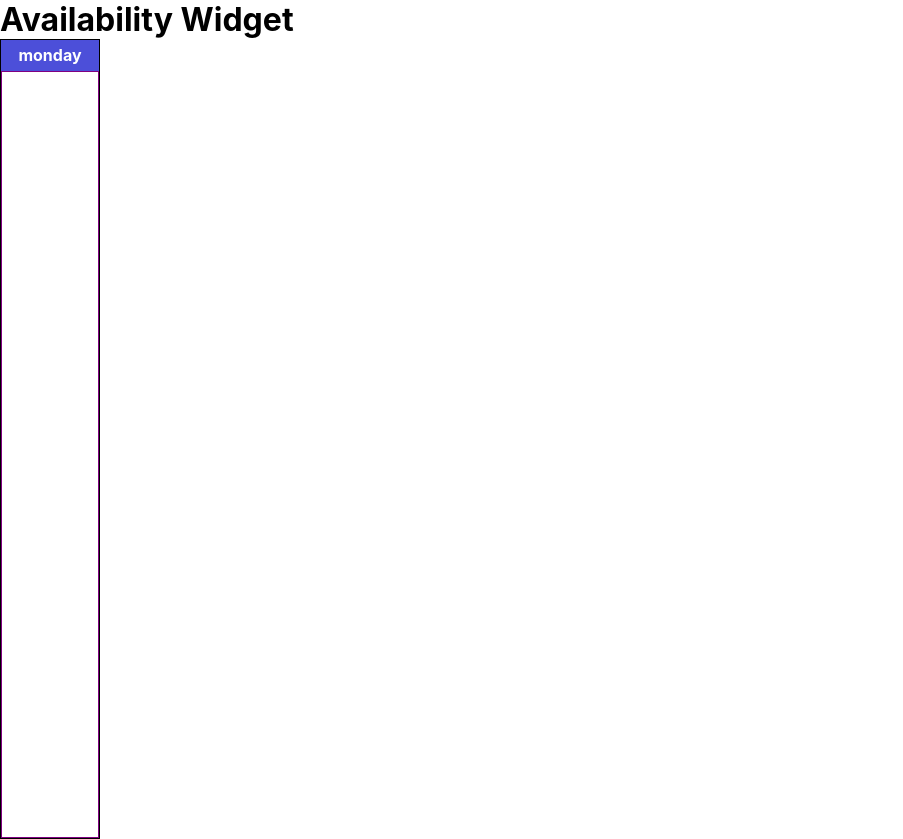
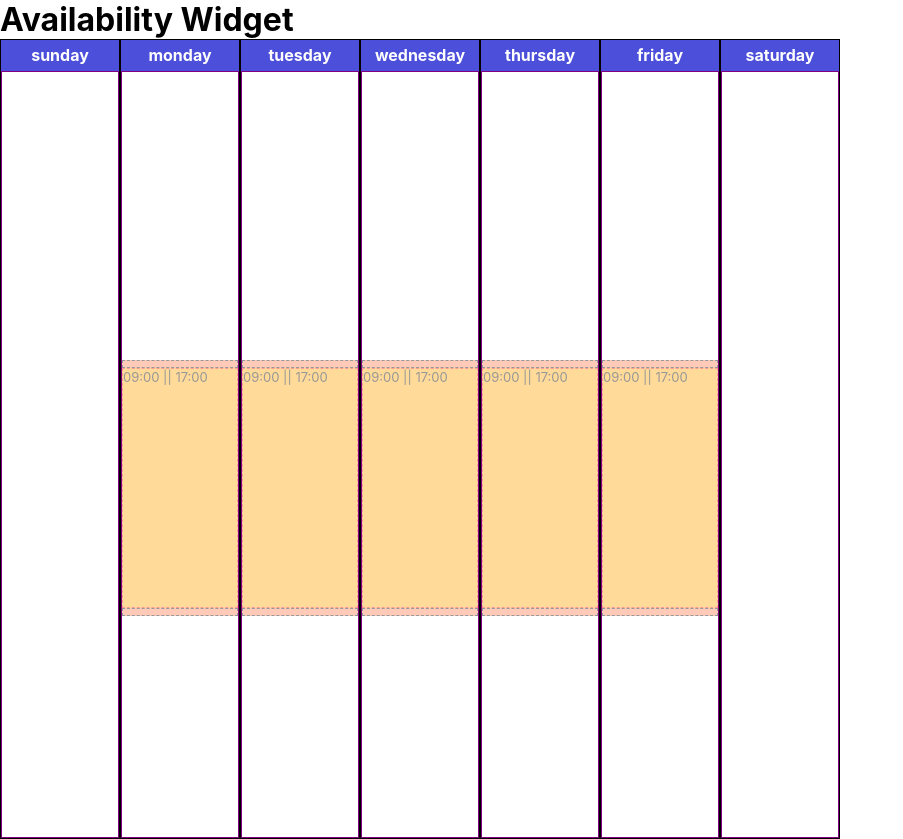
Before and after one commit to mrChernicharo/availability-widget, a React (Vite) app: page / in a window 1280 px wide. Shown: the whole page, without its empty margins (0-903 px from the left). Built offline with nearby package versions, Linux system fonts and the light colour scheme.

Commit message:
weekdays & default slots

```diff
--- a/src/components/AvailabilityWidget.tsx
+++ b/src/components/AvailabilityWidget.tsx
@@ -5,13 +5,26 @@ import { DayColumn } from './DayColumn';
 interface IAvailabilityWidgetProps {}
 
 export function AvailabilityWidget() {
+	const weekdays = [
+		'sunday',
+		'monday',
+		'tuesday',
+		'wednesday',
+		'thursday',
+		'friday',
+		'saturday',
+	];
+
 	return (
 		<div
 			id="AvailabilityWidget"
 			// @ts-ignore
 			style={{ '--column-height': `${COLUMN_HEIGHT}px` }}
 		>
-			<DayColumn weekDay="monday" />
+			{/* <DayColumn weekDay="monday" /> */}
+			{weekdays.map(day => (
+				<DayColumn weekDay={day} />
+			))}
 		</div>
 	);
 }
--- a/src/components/DayColumn.tsx
+++ b/src/components/DayColumn.tsx
@@ -1,6 +1,7 @@
 import { motion, useDragControls } from 'framer-motion';
 import { nanoid } from 'nanoid';
 import { PointerEvent, useEffect, useRef, useState } from 'react';
+import { getInitialSlot } from '../lib/constants';
 import {
 	getElementRect,
 	getFormatedTime,
@@ -74,8 +75,6 @@ export function DayColumn({ weekDay }: IDayColumnProps) {
 			getElementRect(columnRef);
 
 		const timeHovered = yToTime(e.clientY, columnHeight, columnTop);
-
-		// console.log('Enter', { timeHovered, y: translateTimeToY(timeHovered) });
 	}
 
 	function handleTimeSlotChange(timeSlot: ITimeSlot) {
@@ -89,6 +88,12 @@ export function DayColumn({ weekDay }: IDayColumnProps) {
 	useEffect(() => {
 		console.log(timeSlots);
 	}, [timeSlots]);
+
+	// set initial timeslots
+	useEffect(() => {
+		!['saturday', 'sunday'].includes(weekDay) &&
+			setTimeSlots([getInitialSlot()]);
+	}, []);
 
 	return (
 		<motion.div
--- a/src/components/TimeSlot.tsx
+++ b/src/components/TimeSlot.tsx
@@ -21,13 +21,15 @@ export function TimeSlot({
 	onPosChange,
 }: ITimeSlotProps) {
 	const { id, start, end } = timeSlot;
+
+	const { height: columnHeight, top: columnTop } =
+		getElementRect(constraintsRef);
+
 	const slotRef = useRef<HTMLDivElement>(null);
 
 	const y = useMotionValue(translateTimeToY(start));
 	const height = translateTimeToHeight(start, end);
 	const dragControls = useDragControls();
-
-	// console.log({ y: y.get(), height, start });
 
 	function startDrag(e: PointerEvent<HTMLDivElement>) {
 		dragControls.start(e, { snapToCursor: false });
@@ -35,8 +37,6 @@ export function TimeSlot({
 
 	function modifyTarget(variation: number) {
 		const { top, bottom } = getElementRect(slotRef);
-		const { height: columnHeight, top: columnTop } =
-			getElementRect(constraintsRef);
 
 		let [newStart, newEnd] = [
 			yToTime(top, columnHeight, columnTop),
@@ -54,13 +54,9 @@ export function TimeSlot({
 		return variation;
 	}
 
-	function endDrag(e: PointerEvent<HTMLDivElement>) {
-		// y.updateAndNotify(y.get());
-		// y.set(y.get());
-	}
+	function endDrag(e: PointerEvent<HTMLDivElement>) {}
 
 	// useEffect(() => {
-	// console.log(containerDims);
 	// }, []);
 
 	return (
@@ -81,12 +77,9 @@ export function TimeSlot({
 			<div className="top-drag-area"></div>
 
 			<div onPointerDown={startDrag} className="central-area">
-				{/* {id} */}
 				{getFormatedTime(start)} || {getFormatedTime(end)}
 			</div>
 			<div className="bottom-drag-area"></div>
-			{/* prettier-ignore */}
-			{/* <p>{`${getFormatedTime(timeSlot.start)} - ${getFormatedTime(timeSlot.end)}`}</p> */}
 		</motion.div>
 	);
 }
--- a/src/index.scss
+++ b/src/index.scss
@@ -1,7 +1,7 @@
 @import url(_global.scss);
 :root {
 	--primary-color: rgb(76, 79, 217);
-	--column-width: 100px;
+	--column-width: min(calc(100vw / 7), 120px);
 	--time-slot-width: calc(var(--column-width) - 4px);
 	--heading-height: 32px;
 	--column-height: 0; // set via js
@@ -15,6 +15,7 @@
 
 #AvailabilityWidget {
 	height: calc(var(--column-height) + var(--heading-height));
+	display: flex;
 }
 
 #DayColumn {
--- a/src/lib/constants.ts
+++ b/src/lib/constants.ts
@@ -1,3 +1,17 @@
 // export const COLUMN_HEIGHT = 500;
+
+import { nanoid } from 'nanoid';
+import { ITimeSlot } from './types';
+
 // export const COLUMN_HEIGHT = 1768;
 export const COLUMN_HEIGHT = 768;
+
+export const getInitialSlot = (): ITimeSlot => {
+	const id = nanoid();
+
+	return {
+		id,
+		start: 9 * 60,
+		end: 17 * 60,
+	};
+};
```
